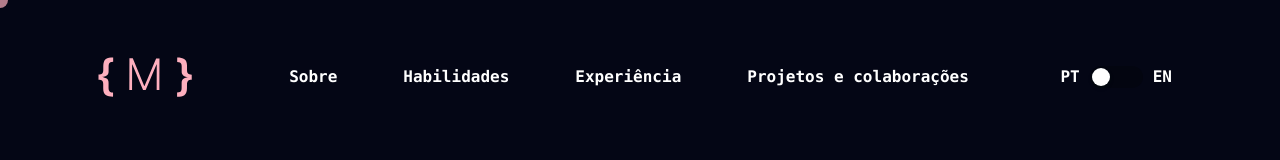
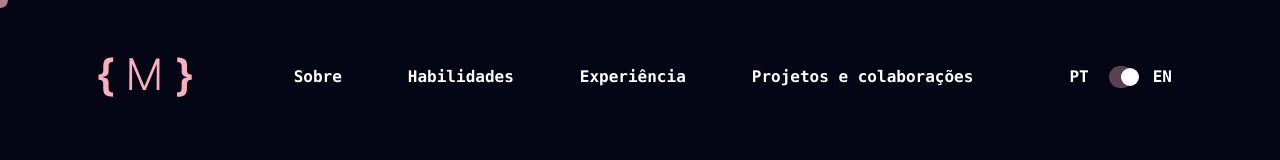
Before and after one commit to milenafbn/Portifolio, a React (Vite) app: page / in a window 1280 px wide. Shown: the top 160 px of the page. Built offline with nearby package versions, Linux system fonts and the light colour scheme.

Commit message:
refactor: remove antd dependency and update SwitchLanguage component

```diff
--- a/index.html
+++ b/index.html
@@ -4,8 +4,6 @@
     <meta charset="UTF-8" />
     <link rel="icon" type="image/svg+xml" href="/logo32x32.svg" />
     <meta name="viewport" content="width=device-width, initial-scale=1.0" />
-    <link rel="stylesheet" href="https://cdn.jsdelivr.net/npm/bootstrap-icons@1.11.3/font/bootstrap-icons.min.css">
-    <link rel="stylesheet" href="https://cdn.jsdelivr.net/npm/bootstrap@5.3.3/dist/css/bootstrap.min.css" integrity="sha384-QWTKZyjpPEjISv5WaRU9OFeRpok6YctnYmDr5pNlyT2bRjXh0JMhjY6hW+ALEwIH" crossorigin="anonymous"/>
     <title>Milena Neves</title>
   </head>
   <body>
--- a/package.json
+++ b/package.json
@@ -10,8 +10,6 @@
     "preview": "vite preview"
   },
   "dependencies": {
-    "@types/styled-components": "^5.1.34",
-    "antd": "^5.24.5",
     "bootstrap": "^5.3.3",
     "bootstrap-icons": "^1.11.3",
     "framer-motion": "^12.6.3",
@@ -19,8 +17,7 @@
     "react-bootstrap": "^2.10.9",
     "react-dom": "^19.0.0",
     "react-icons": "^5.5.0",
-    "react-router-dom": "^7.4.1",
-    "styled-components": "^6.1.16"
+    "react-router-dom": "^7.4.1"
   },
   "devDependencies": {
     "@eslint/js": "^9.21.0",
--- a/src/components/SwitchLanguage.tsx
+++ b/src/components/SwitchLanguage.tsx
@@ -1,32 +1,21 @@
-import React from 'react';
-import { Switch, ConfigProvider } from 'antd';
 import '../styles/SwitchLanguage.css';
 import { useLanguage } from '../context/LanguageContext';
 
-const SwitchLanguage: React.FC = () => {
+function SwitchLanguage() {
   const { language, toggleLanguage } = useLanguage();
 
   return (
-    <ConfigProvider
-      theme={{
-        token: {
-          colorPrimary: '#5B4150',
-          colorBgContainer: '#fff',
-        },
-        components: {
-          Switch: {
-            handleBg: '#fff',
-            colorPrimary: '#5B4150',
-          },
-        },
-      }}
-    >
-      <Switch
-        checked={language === 'en'} // PT quando está checado
+    <label className="lang-switch" aria-label="Toggle language">
+      <input
+        type="checkbox"
+        checked={language === 'en'}
         onChange={toggleLanguage}
       />
-    </ConfigProvider>
+      <span className="lang-switch-track">
+        <span className="lang-switch-handle" />
+      </span>
+    </label>
   );
-};
+}
 
 export default SwitchLanguage;
--- a/src/main.tsx
+++ b/src/main.tsx
@@ -1,5 +1,7 @@
 import { StrictMode } from 'react'
 import { createRoot } from 'react-dom/client'
+import 'bootstrap/dist/css/bootstrap.min.css'
+import 'bootstrap-icons/font/bootstrap-icons.css'
 import './styles/index.css'
 import App from './App.tsx'
 
--- a/src/styles/SwitchLanguage.css
+++ b/src/styles/SwitchLanguage.css
@@ -0,0 +1,43 @@
+.lang-switch {
+  position: relative;
+  display: inline-block;
+  flex: 0 0 44px;
+  width: 44px;
+  height: 22px;
+  cursor: pointer;
+}
+
+.lang-switch input {
+  position: absolute;
+  opacity: 0;
+  width: 0;
+  height: 0;
+}
+
+.lang-switch-track {
+  position: absolute;
+  inset: 0;
+  background-color: #5B4150;
+  border-radius: 999px;
+  transition: background-color 0.2s ease;
+}
+
+.lang-switch-handle {
+  position: absolute;
+  top: 2px;
+  left: 2px;
+  width: 18px;
+  height: 18px;
+  background-color: #fff;
+  border-radius: 50%;
+  transition: transform 0.2s ease;
+}
+
+.lang-switch input:checked + .lang-switch-track .lang-switch-handle {
+  transform: translateX(22px);
+}
+
+.lang-switch input:focus-visible + .lang-switch-track {
+  outline: 2px solid #5B4150;
+  outline-offset: 2px;
+}
```
Also changed, not shown: 1 other file (tests, documents, lock files or other folders).
